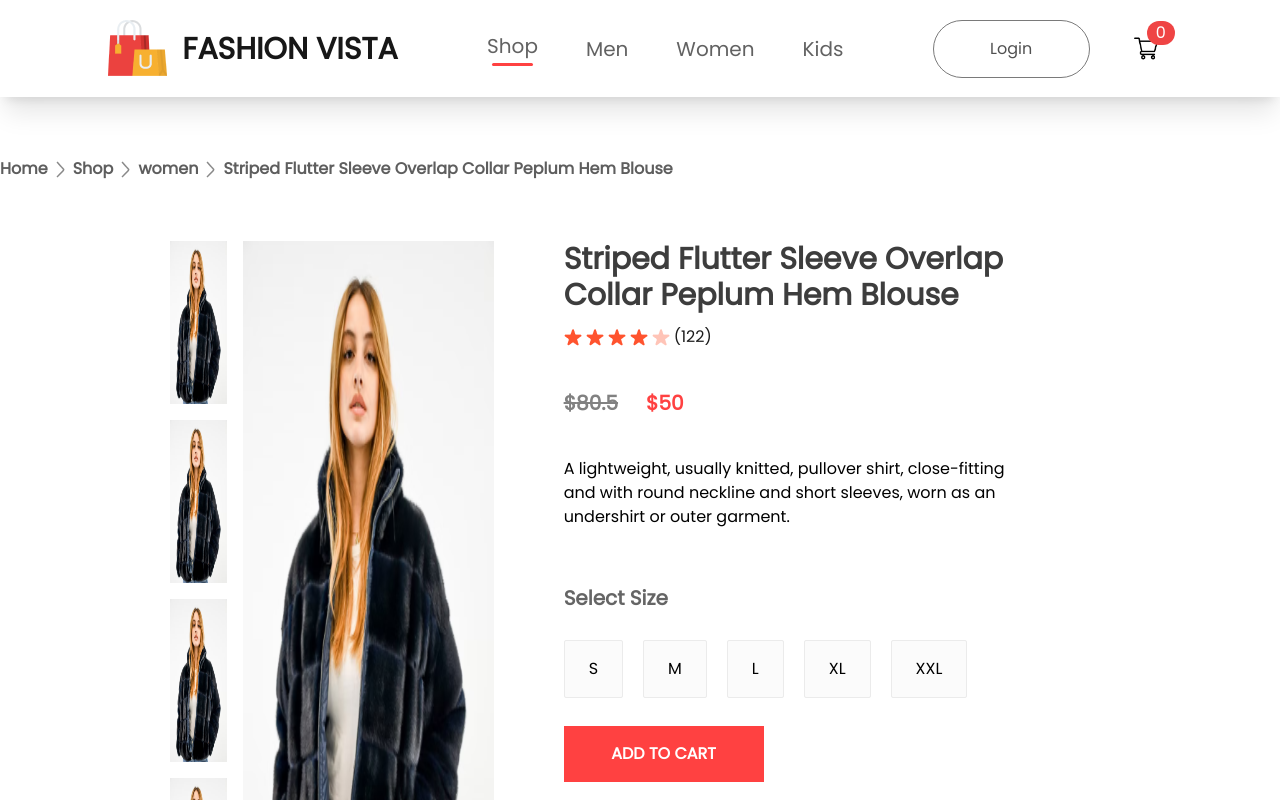
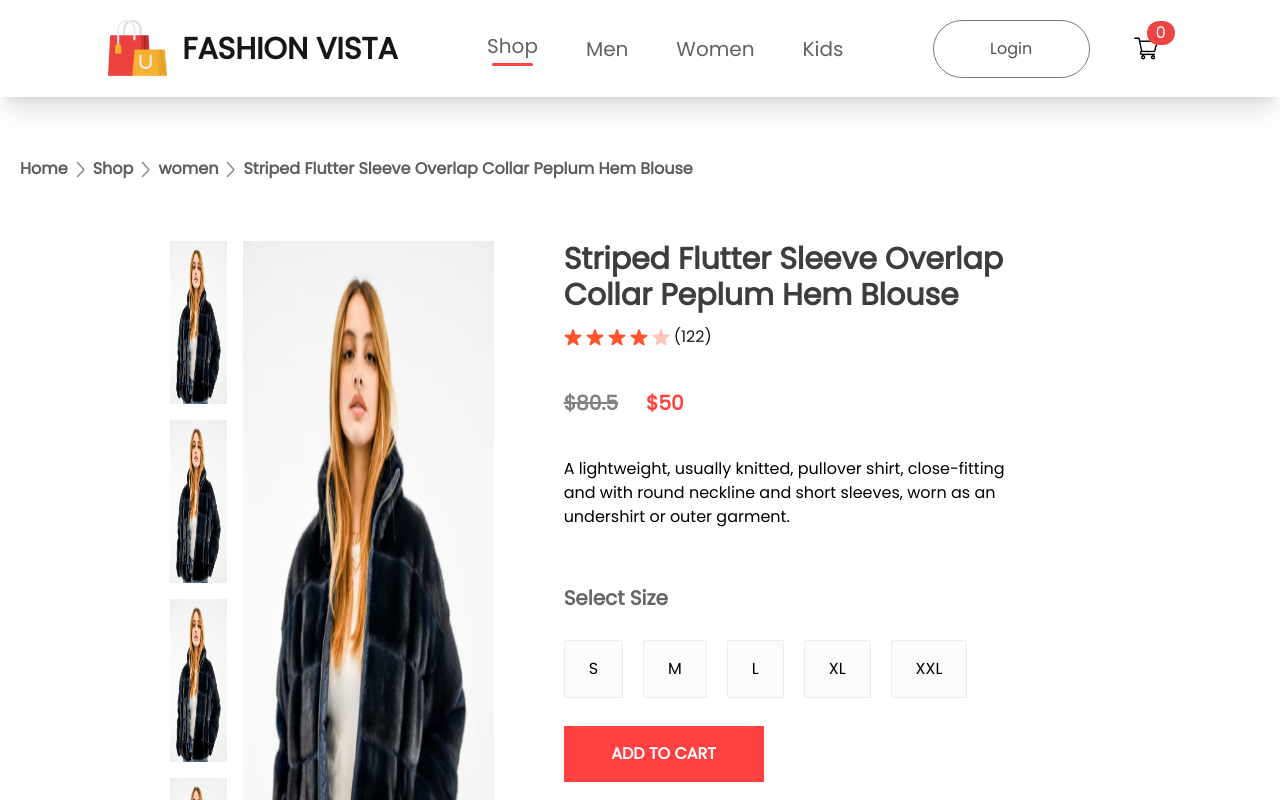
Before and after one commit to priyadharshinitc/Fashion-Vista, a React (Create React App) app in the folder frontend/: page /product/1 in a window 1280 px wide. Shown: the top 800 px of the page. Built offline with nearby package versions, Linux system fonts and the light colour scheme.

Commit message:
Margin added for 1440px

```diff
--- a/frontend/src/Components/Breadcrums/Breadcrums.jsx
+++ b/frontend/src/Components/Breadcrums/Breadcrums.jsx
@@ -4,7 +4,7 @@ import arrow_icon from '../Assets/breadcrum_arrow.png'
 const Breadcrums = (props) => {
     const {product} = props
   return (
-    <div className='breadcrum flex items-center gap-2 text-[#5E5E5E] text-base font-semibold my-[60px] max-xl:my-8 max-xl:mx-12 max-lg:mx-8 max-md:mx-2'>
+    <div className='breadcrum flex items-center gap-2 text-[#5E5E5E] text-base font-semibold my-[60px] mx-[20px] max-xl:my-8 max-xl:mx-12 max-lg:mx-8 max-md:mx-2'>
         Home <img src={arrow_icon} alt="Arrow Icon" /> Shop <img src={arrow_icon} alt="Arrow Icon" /> {product.category} <img src={arrow_icon} alt="Arrow Icon" /> {product.name}
     </div>
   )
```
